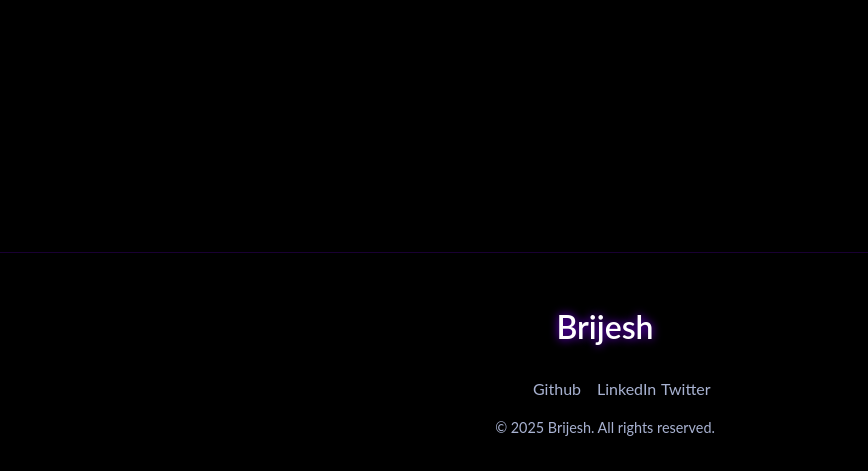
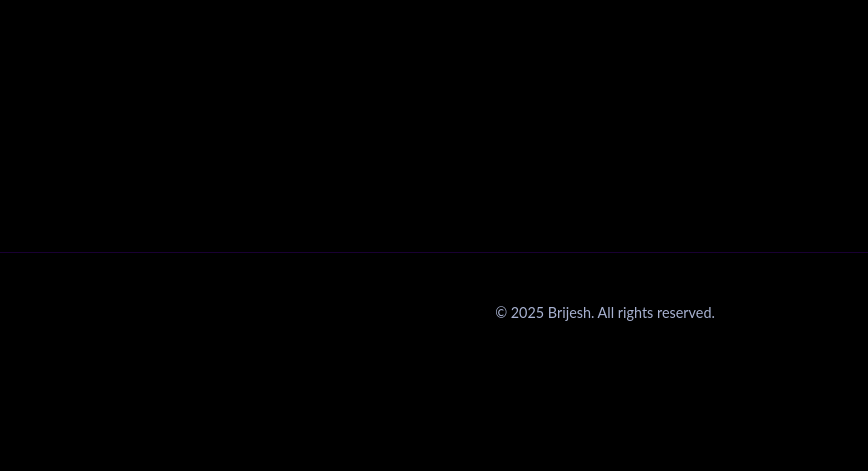
Before and after one commit to tenacious7/My-Portfolio, a website built with Vite: page index.html in a window 1280 px wide. Shown: the part 5991-6462 px from the top of the page, without its empty margins (35-903 px from the left). After the commit the page ends 6347 px from the top, so only its background shows below. Built offline with nearby package versions, Linux system fonts and the light colour scheme; a script that the page names is missing.

Commit message:
Clean Footer and Keep Only Copyright

```diff
--- a/index.html
+++ b/index.html
@@ -375,12 +375,6 @@
 
     <footer>
       <div class="footer-content">
-        <div class="footer-logo">Brijesh</div>
-        <div class="social-links">
-          <a href="#" class="social-icon">Github</a>
-          <a href="#" class="social-icon">LinkedIn</a>
-          <a href="#" class="social-icon">Twitter</a>
-        </div>
         <p class="copyright">© 2025 Brijesh. All rights reserved.</p>
       </div>
     </footer>
```
